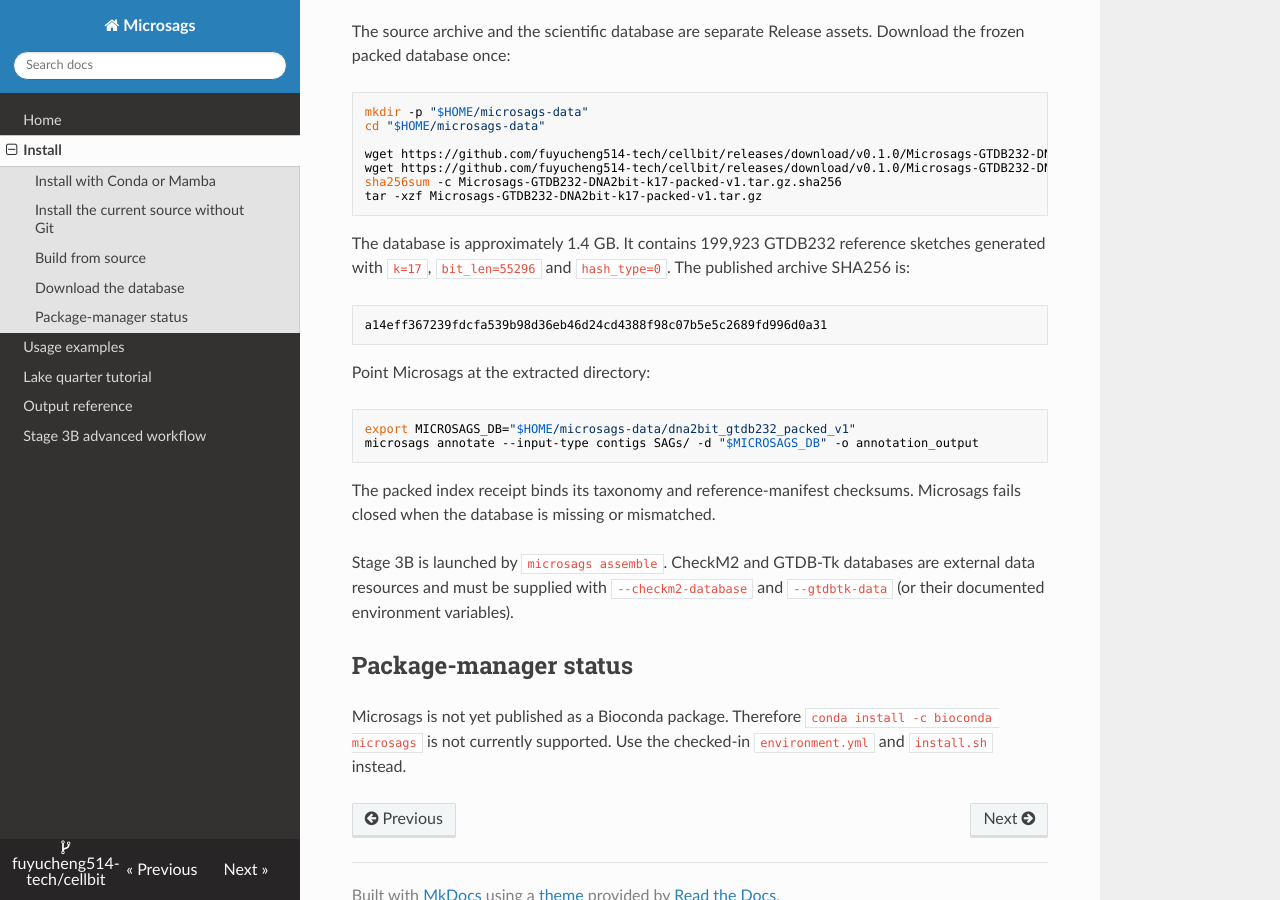
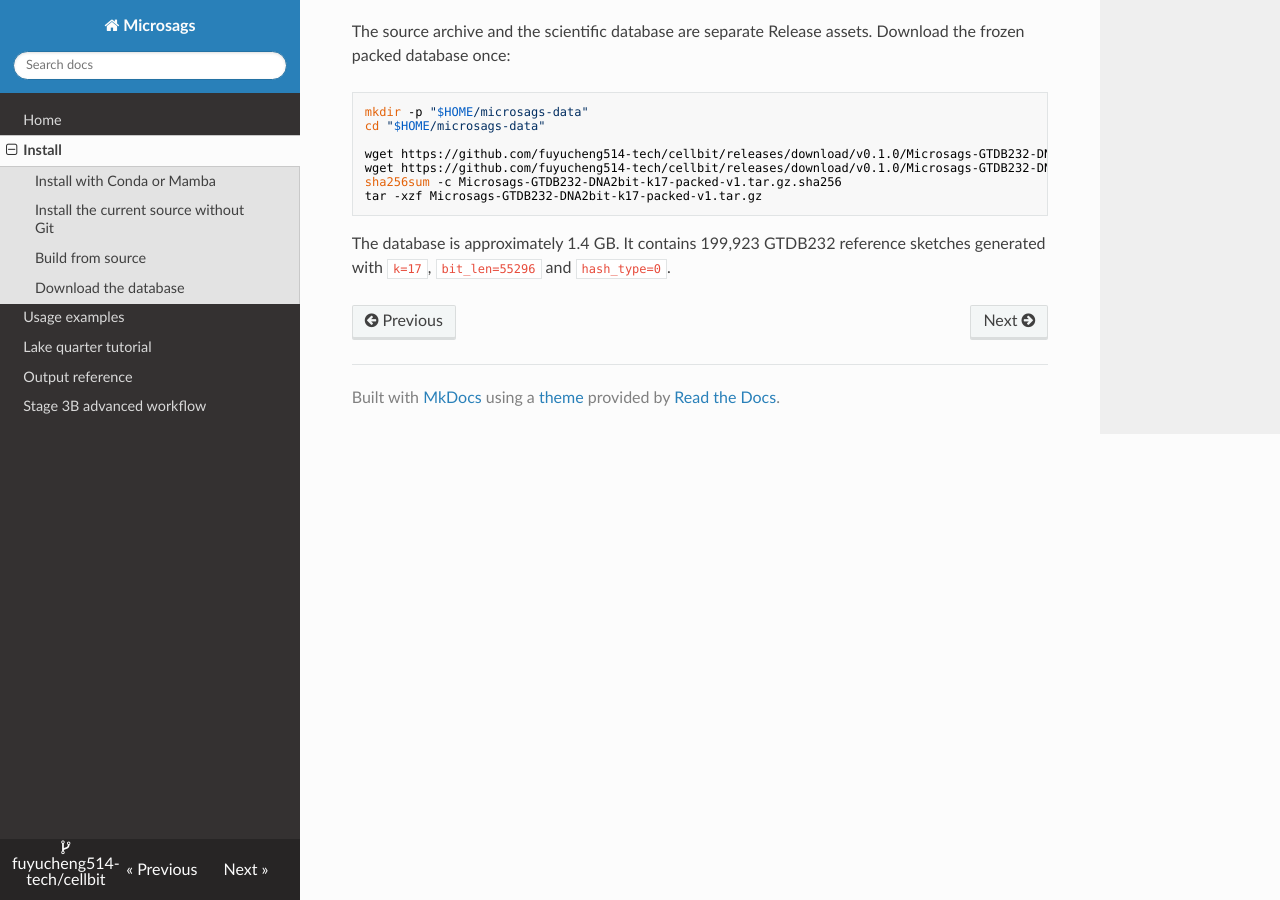
Before and after one commit to fuyucheng514-tech/cellbit, an MkDocs documentation site: the page built from docs/install.md, in a window 1280 px wide and 900 px high, scrolled down 1257 px. Built offline with MkDocs 1.6.1, drawn with Linux system fonts in a browser that asks for light colours; nearby versions of some CDN libraries.

Commit message:
docs: remove advanced database and package notes

````diff
--- a/docs/install.md
+++ b/docs/install.md
@@ -77,28 +77,4 @@
 
 The database is approximately 1.4 GB. It
 contains 199,923 GTDB232 reference sketches generated with `k=17`,
-`bit_len=55296` and `hash_type=0`. The published archive SHA256 is:
-
-```text
-a14eff367239fdcfa539b98d36eb46d24cd4388f98c07b5e5c2689fd996d0a31
-```
-
-Point Microsags at the extracted directory:
-
-```bash
-export MICROSAGS_DB="$HOME/microsags-data/dna2bit_gtdb232_packed_v1"
-microsags annotate --input-type contigs SAGs/ -d "$MICROSAGS_DB" -o annotation_output
-```
-
-The packed index receipt binds its taxonomy and reference-manifest checksums.
-Microsags fails closed when the database is missing or mismatched.
-
-Stage 3B is launched by `microsags assemble`. CheckM2 and GTDB-Tk databases are
-external data resources and must be supplied with `--checkm2-database` and
-`--gtdbtk-data` (or their documented environment variables).
-
-## Package-manager status
-
-Microsags is not yet published as a Bioconda package. Therefore
-`conda install -c bioconda microsags` is not currently supported. Use the
-checked-in `environment.yml` and `install.sh` instead.
+`bit_len=55296` and `hash_type=0`.
````
